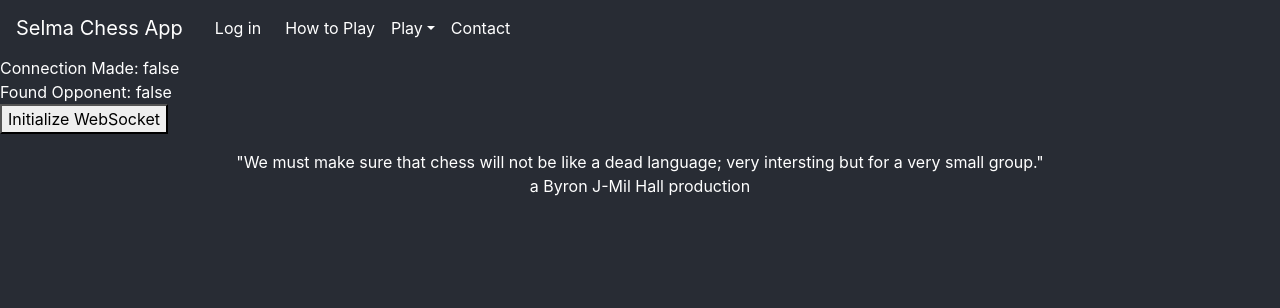
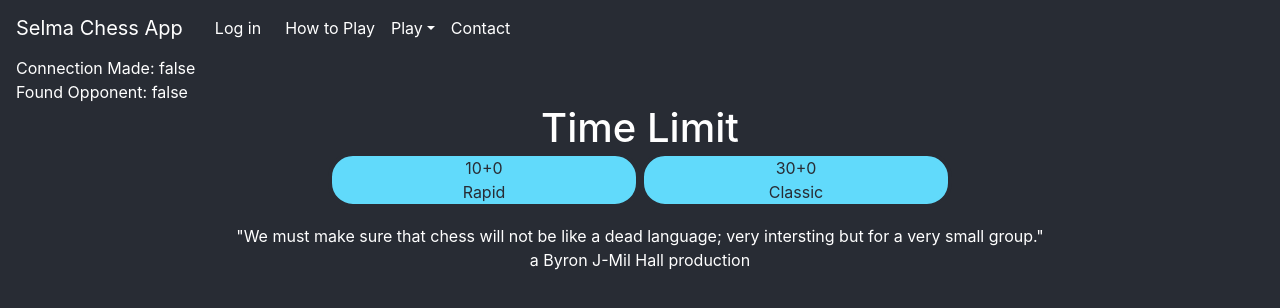
Before and after one commit to napoleon-commits/SelmaChessApp, a React (Create React App) app: page /online in a window 1280 px wide. Shown: the top 308 px of the page. Built offline with nearby package versions, Linux system fonts and the light colour scheme.

Commit message:
quick pairing buttons

```diff
--- a/src/components/PlayOffline.jsx
+++ b/src/components/PlayOffline.jsx
@@ -108,7 +108,7 @@ class PlayOffline extends React.Component {
       <>
         <div className="bg-primary text-white" style={{ minHeight: '100vh' }}>
           <CustomNav />
-          <div id="BoardJSX" className="mx-4 mt-2 text-dark">
+          <div className="mx-4 mt-2 text-dark">
             {jsxTags}
           </div>
           <div className="mt-2">
--- a/src/components/PlayOnline.jsx
+++ b/src/components/PlayOnline.jsx
@@ -68,19 +68,33 @@ class PlayOnline extends React.Component {
     return (
       <div className="bg-primary text-white" style={{ minHeight: '100vh' }}>
         <CustomNav />
+        <div className="mx-3">
           {'Connection Made: '}
           {String(madeConnection)}
           <br />
           {'Found Opponent: '}
           {String(foundOpponent)}
           <br />
-        <button
-          disabled={madeConnection}
+          <div className="w-50 m-auto text-center h1">
+            Time Limit
+          </div>
+          <div className="row w-50 m-auto">
+            <div
+              className="col text-center game-select"
               onClick={this.initializeWebSocket}
-          type="button"
             >
-          Initialize WebSocket
-        </button>
+              <div>10+0</div>
+              <div>Rapid</div>
+            </div>
+            <div
+              className="col text-center game-select"
+              onClick={this.initializeWebSocket}
+            >
+              <div>30+0</div>
+              <div>Classic</div>
+            </div>
+          </div>
+        </div>
         <div className="px-3">
           <Footer />
         </div>
--- a/src/styles/common.css
+++ b/src/styles/common.css
@@ -69,3 +69,17 @@
   background-color: #61dafb;
   color: #282c34 !important;
 }
+
+.game-select{
+  border: 4px solid #282c34;
+  border-radius: 25px;
+  color: #282c34;
+  background-color: #61dafb;
+  cursor: pointer;
+}
+
+.game-select:hover{
+  background-color: #282c34;
+  color: white;
+  border: 4px solid #61dafb;
+}
```
Lines whose indentation alone changed are shown as unchanged.
